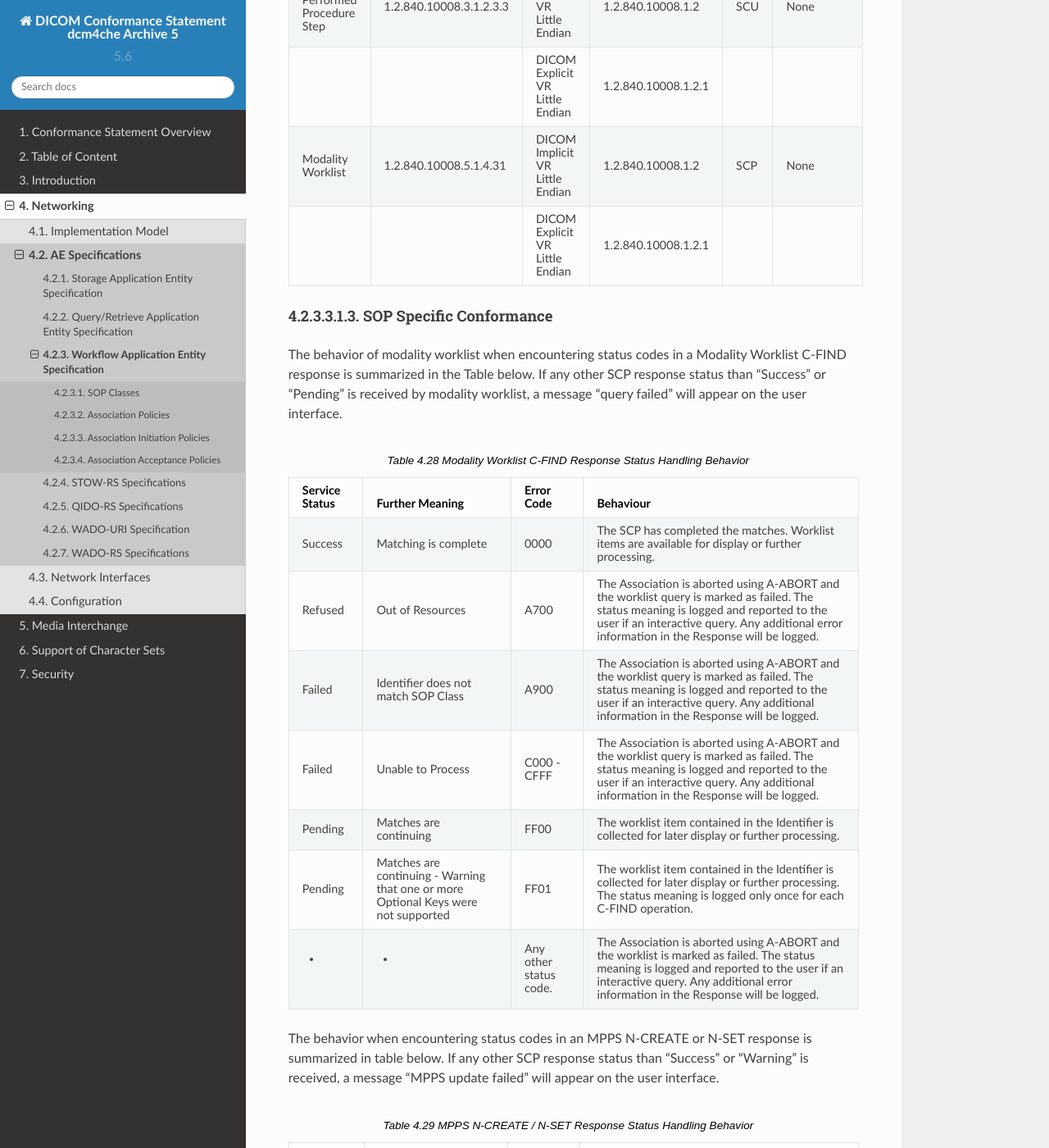
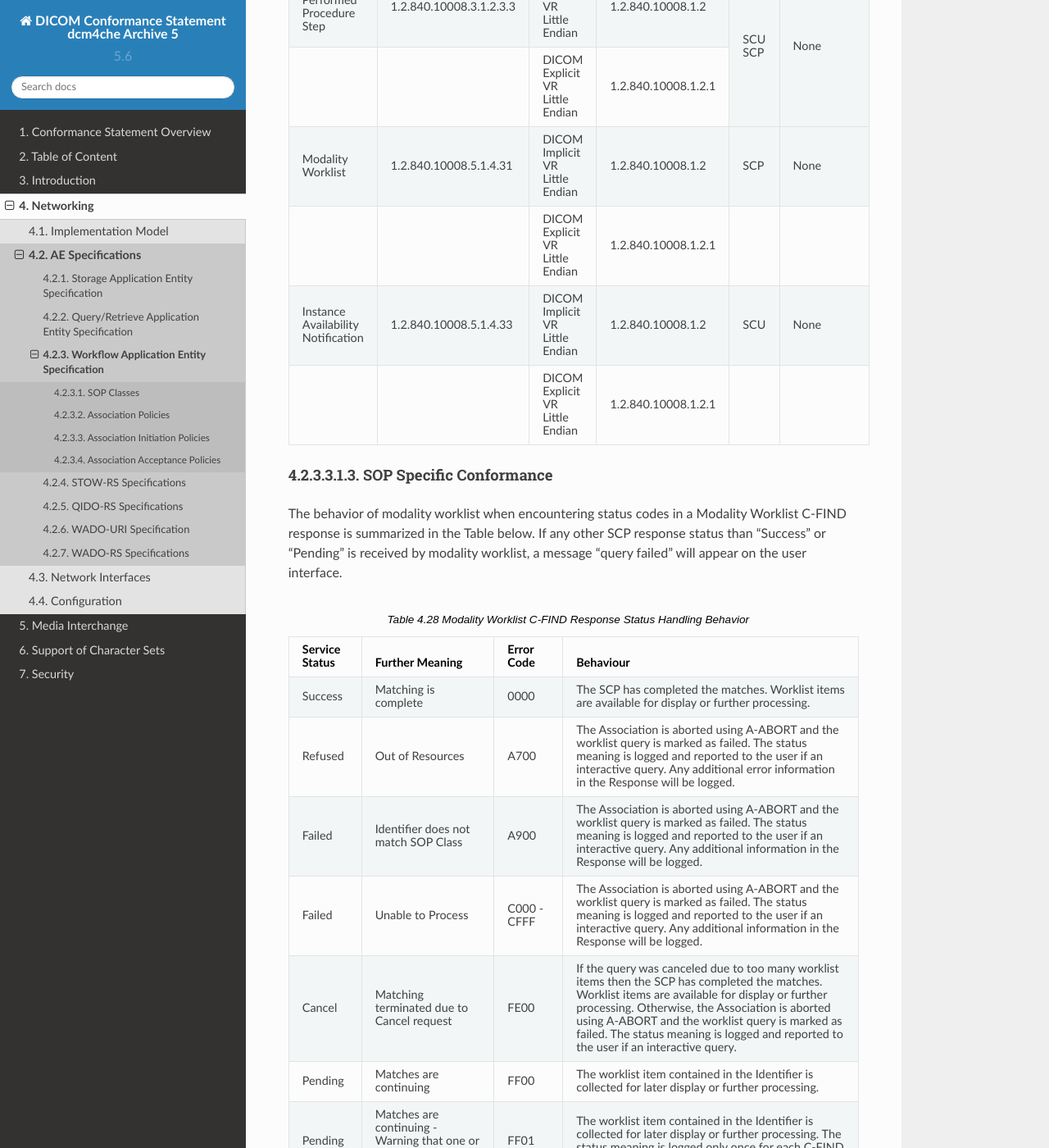
Before and after one commit to dcm4che/dcm4chee-arc-cs, a Sphinx documentation site: the page built from docs/networking/specs/workflow/workflow.rst, in a window 1280 px wide and 1400 px high, scrolled down 4105 px. Shown: the whole window at 82% size. Built offline with Sphinx 7.4.7 and the Read the Docs theme 2.0.0, drawn with Linux system fonts in a browser that asks for light colours.

Commit message:
workflow ae specification update

```diff
--- a/docs/networking/specs/workflow/modality-worklist-c-find-resp-status-handling-behaviour.csv
+++ b/docs/networking/specs/workflow/modality-worklist-c-find-resp-status-handling-behaviour.csv
@@ -2,6 +2,7 @@
 "Refused", "Out of Resources", "A700", "The Association is aborted using A-ABORT and the worklist query is marked as failed. The status meaning is logged and reported to the user if an interactive query. Any additional error information in the Response will be logged."
 "Failed", "Identifier does not match SOP Class", "A900", "The Association is aborted using A-ABORT and the worklist query is marked as failed. The status meaning is logged and reported to the user if an interactive query. Any additional information in the Response will be logged."
 "Failed", "Unable to Process", "C000 - CFFF", "The Association is aborted using A-ABORT and the worklist query is marked as failed. The status meaning is logged and reported to the user if an interactive query. Any additional information in the Response will be logged."
+"Cancel", "Matching terminated due to Cancel request", "FE00", "If the query was canceled due to too many worklist items then the SCP has completed the matches. Worklist items are available for display or further processing. Otherwise, the Association is aborted using A-ABORT and the worklist query is marked as failed. The status meaning is logged and reported to the user if an interactive query."
 "Pending", "Matches are continuing", "FF00", "The worklist item contained in the Identifier is collected for later display or further processing."
 "Pending", "Matches are continuing - Warning that one or more Optional Keys were not supported", "FF01", "The worklist item contained in the Identifier is collected for later display or further processing. The status meaning is logged only once for each C-FIND operation."
 "*", "*", "Any other status code.", "The Association is aborted using A-ABORT and the worklist is marked as failed. The status meaning is logged and reported to the user  if an interactive query. Any additional error information in the Response will be logged."
--- a/docs/networking/specs/workflow/workflow.rst
+++ b/docs/networking/specs/workflow/workflow.rst
@@ -141,10 +141,14 @@ The Workflow AE will propose Presentation Contexts as shown in the following tab
 | Name                               | UID                     | Name                            | UID                 |      |                      |
 +====================================+=========================+=================================+=====================+======+======================+
 | Modality Performed Procedure Step  | 1.2.840.10008.3.1.2.3.3 | DICOM Implicit VR Little Endian | 1.2.840.10008.1.2   | SCU  | None                 |
++------------------------------------+-------------------------+---------------------------------+---------------------+      +                      +
+|                                    |                         | DICOM Explicit VR Little Endian | 1.2.840.10008.1.2.1 | SCP  |                      |
++------------------------------------+-------------------------+---------------------------------+---------------------+------+----------------------+
+| Modality Worklist                  | 1.2.840.10008.5.1.4.31  | DICOM Implicit VR Little Endian | 1.2.840.10008.1.2   | SCP  | None                 |
 +------------------------------------+-------------------------+---------------------------------+---------------------+------+----------------------+
 |                                    |                         | DICOM Explicit VR Little Endian | 1.2.840.10008.1.2.1 |      |                      |
 +------------------------------------+-------------------------+---------------------------------+---------------------+------+----------------------+
-| Modality Worklist                  | 1.2.840.10008.5.1.4.31  | DICOM Implicit VR Little Endian | 1.2.840.10008.1.2   | SCP  | None                 |
+| Instance Availability Notification | 1.2.840.10008.5.1.4.33  | DICOM Implicit VR Little Endian | 1.2.840.10008.1.2   | SCU  | None                 |
 +------------------------------------+-------------------------+---------------------------------+---------------------+------+----------------------+
 |                                    |                         | DICOM Explicit VR Little Endian | 1.2.840.10008.1.2.1 |      |                      |
 +------------------------------------+-------------------------+---------------------------------+---------------------+------+----------------------+
```
